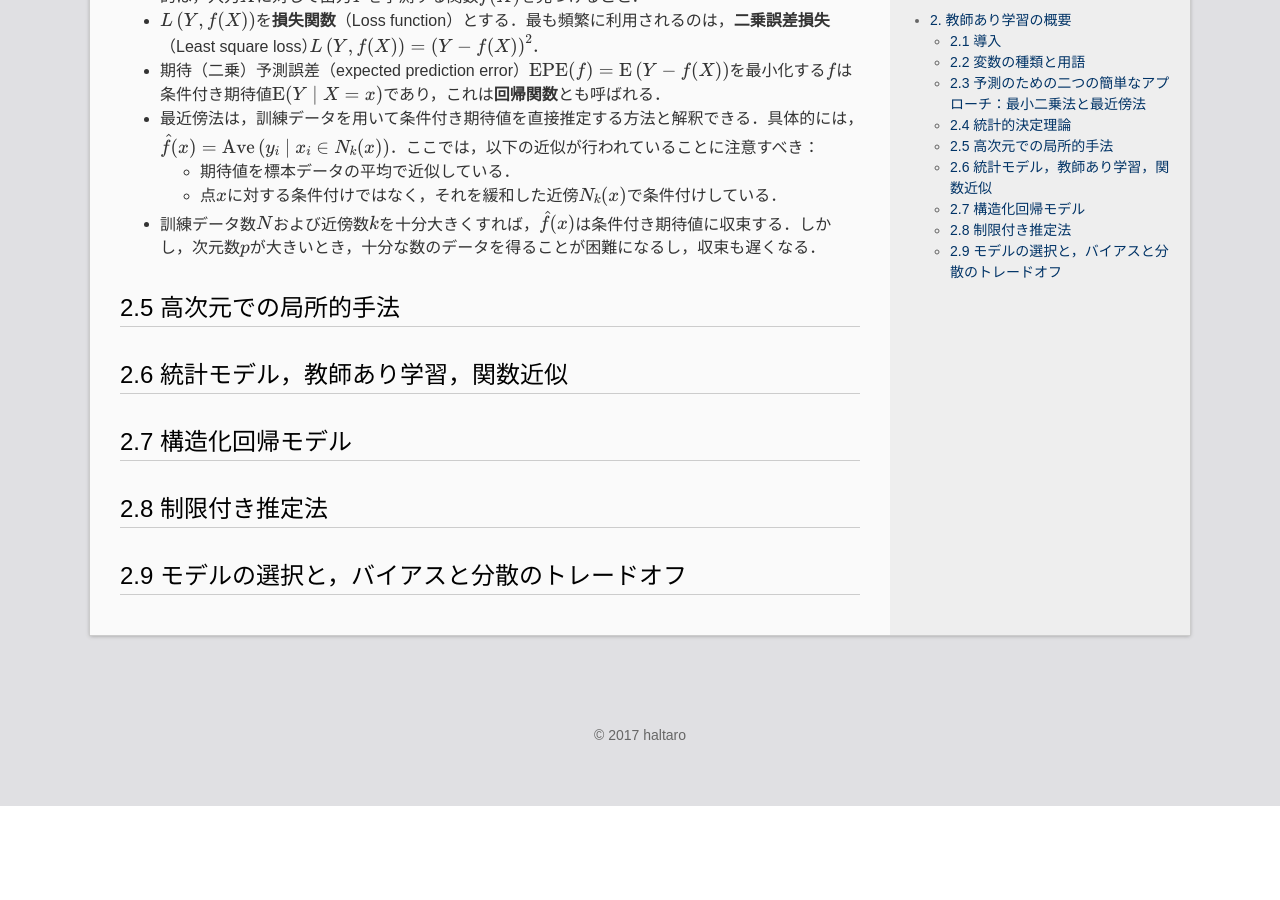
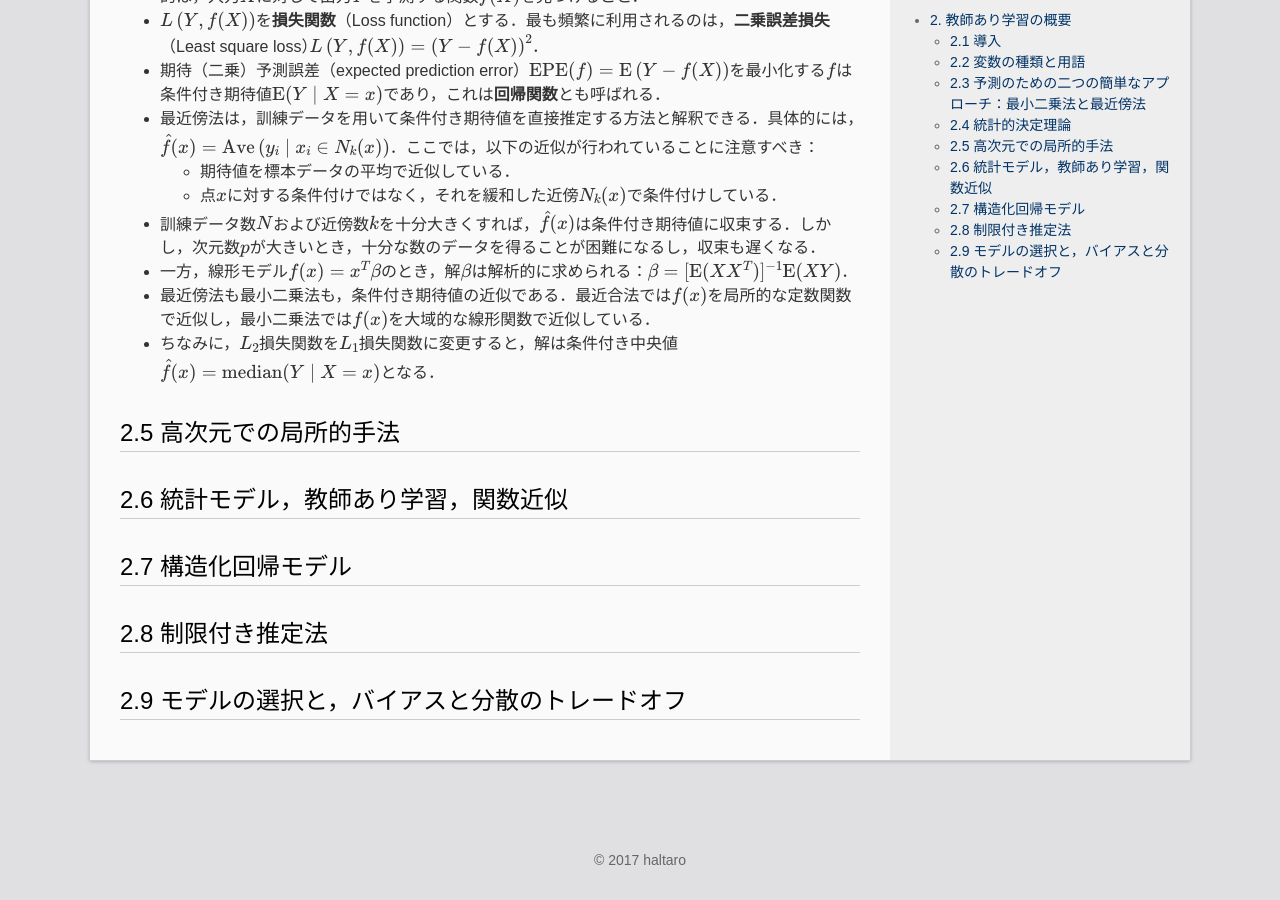
Before and after one commit to madoreenu/haltaro.github.io, a Jekyll site: the page built from _posts/2017-08-26-section2.md, in a window 1280 px wide and 900 px high, scrolled down 1634 px. Built offline with Jekyll 4.4.1, drawn with Linux system fonts in a browser that asks for light colours; formulas are drawn with MathJax 3; before the commit the page ends 2440 px from its top, so only the background shows below that.

Commit message:
Update 2017-08-26-section2.md

```diff
--- a/_posts/2017-08-26-section2.md
+++ b/_posts/2017-08-26-section2.md
@@ -46,6 +46,9 @@ categories:
   * 点$$x$$に対する条件付けではなく，それを緩和した近傍$$N_k(x)$$で条件付けしている．
 
 * 訓練データ数$$N$$および近傍数$$k$$を十分大きくすれば，$$\hat{f}(x)$$は条件付き期待値に収束する．しかし，次元数$$p$$が大きいとき，十分な数のデータを得ることが困難になるし，収束も遅くなる．
+* 一方，線形モデル$$f(x)=x^{T}\beta$$のとき，解$$\beta$$は解析的に求められる：$$\beta=[\mathrm{E}(XX^{T})]^{-1}\mathrm{E}(XY)$$．
+* 最近傍法も最小二乗法も，条件付き期待値の近似である．最近合法では$$f(x)$$を局所的な定数関数で近似し，最小二乗法では$$f(x)$$を大域的な線形関数で近似している．
+* ちなみに，$$L_2$$損失関数を$$L_1$$損失関数に変更すると，解は条件付き中央値$$\hat{f}(x)=\mathrm{median}(Y \mid X=x)$$となる．
 
 ## 2.5 高次元での局所的手法
 
```
